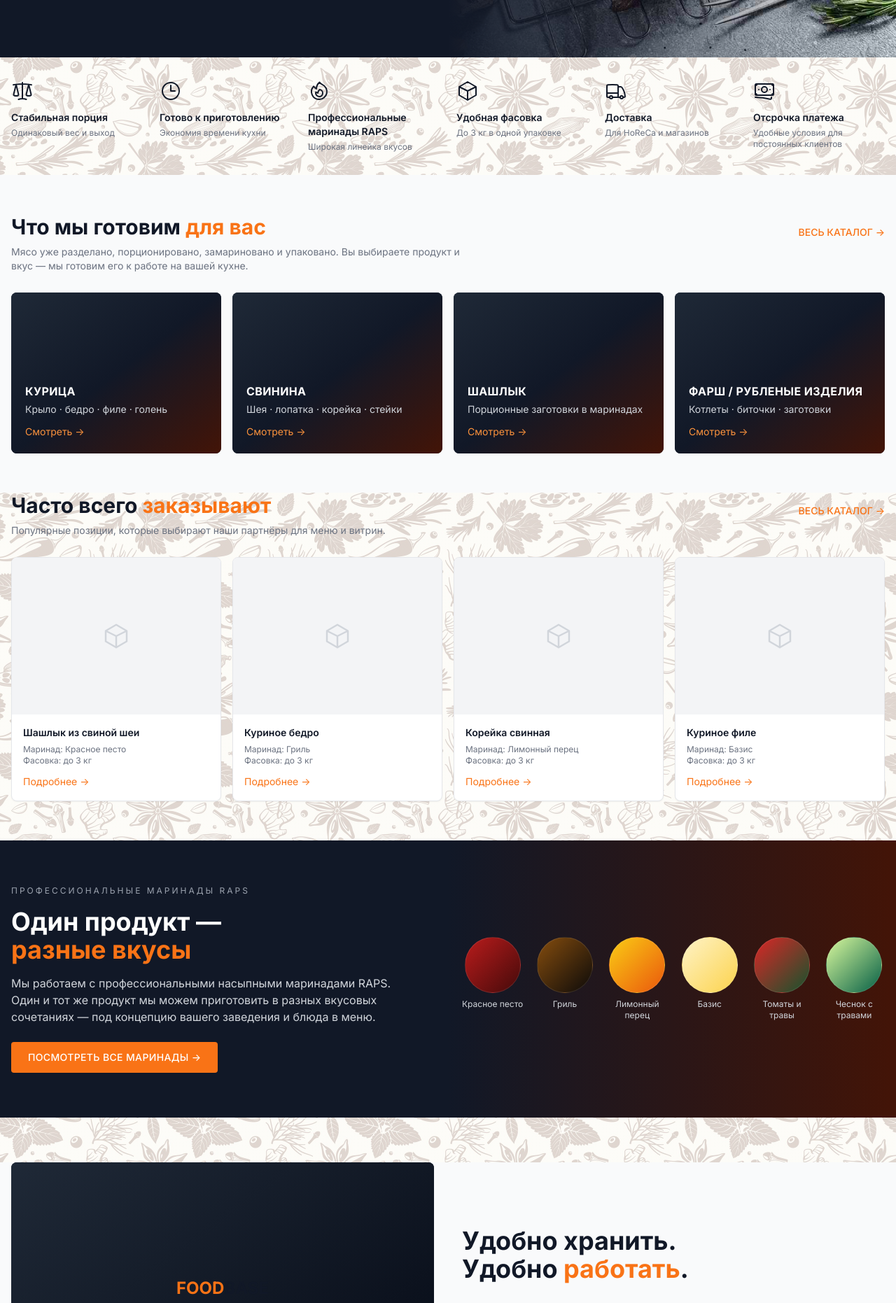
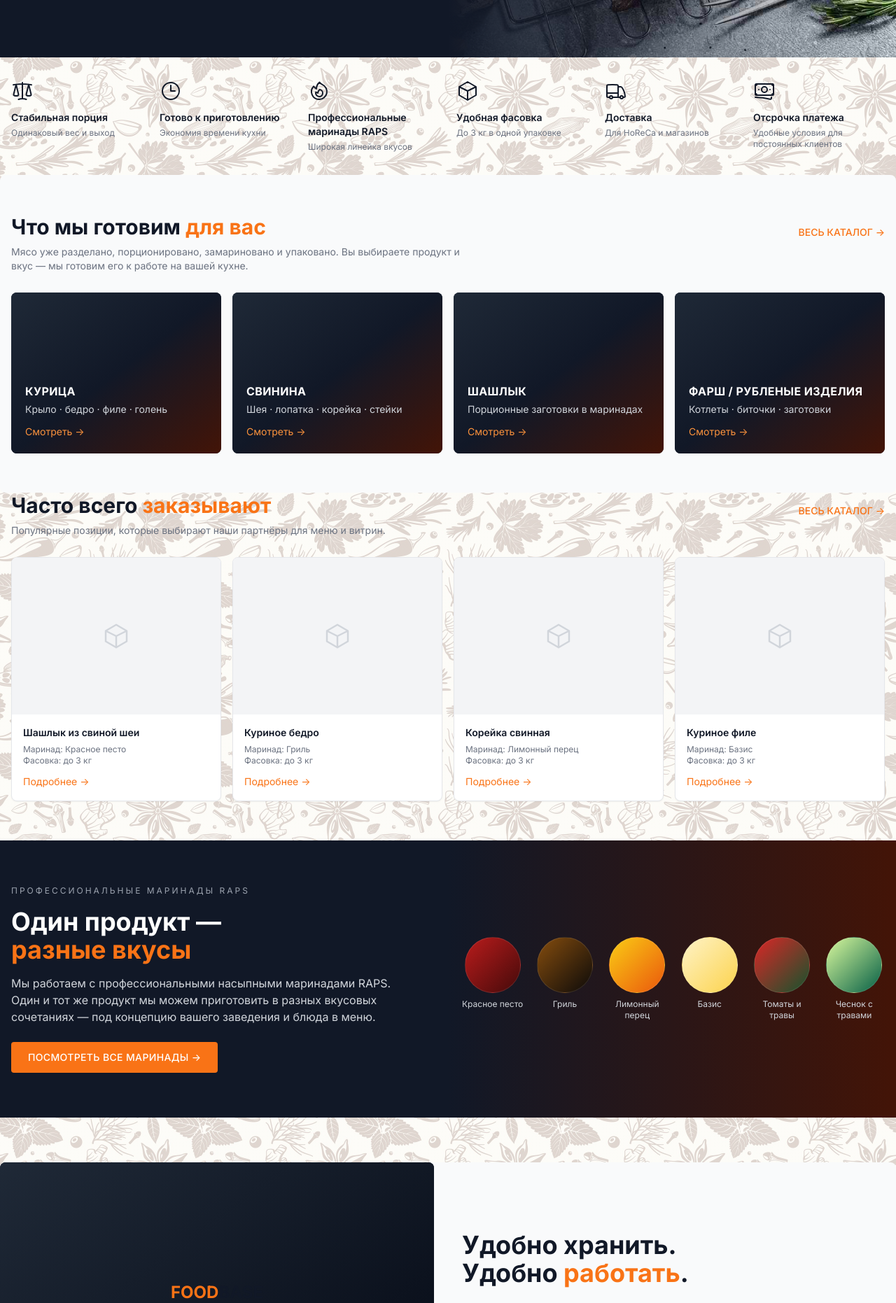
Before and after one commit to PaulBar3/horeca, a Django app: page / in a window 1280 px wide. Shown: the part 472-2334 px from the top of the page at 70% size. Run offline with Django 5.2, Linux system fonts and the light colour scheme; data comes from the database, SQL or seed files in the repository; data that the repository does not hold is empty.

Commit message:
style(ui): обновить скругление углов и стилизацию блоков в шаблонах
Обновление визуального стиля различных компонентов интерфейса:
- Применение `rounded-lg` для карточек товара, блоков контактов и секций на главной странице для более современного вида.
- Корректировка скруглений и отступов в блоке "Удобно хранить" для улучшения визуальной целостности сетки.

```diff
--- a/templates/catalog/product_detail.html
+++ b/templates/catalog/product_detail.html
@@ -49,7 +49,7 @@
                 </div>
             </form>
 
-            <div class="border bg-white rounded p-4 text-sm space-y-2">
+            <div class="border bg-white rounded-lg p-4 text-sm space-y-2">
                 {% if product.calories %}<div class="flex justify-between"><span class="text-gray-500">Калорийность</span><span>{{ product.calories }} ккал/100г</span></div>{% endif %}
                 {% if product.protein %}<div class="flex justify-between"><span class="text-gray-500">Белки</span><span>{{ product.protein }} г</span></div>{% endif %}
                 {% if product.fat %}<div class="flex justify-between"><span class="text-gray-500">Жиры</span><span>{{ product.fat }} г</span></div>{% endif %}
--- a/templates/core/contacts.html
+++ b/templates/core/contacts.html
@@ -12,7 +12,7 @@
                 <p class="flex items-center gap-2">{% include "partials/_icon.html" with name="map-pin" class="w-4 h-4 text-orange-500 shrink-0" %} г. Минск, ул. Промышленная, 1</p>
                 <p class="flex items-center gap-2">{% include "partials/_icon.html" with name="clock" class="w-4 h-4 text-orange-500 shrink-0" %} Пн-Пт: 8:00-18:00, Сб: 9:00-15:00</p>
             </div>
-            <div class="mt-6 p-4 bg-gray-50 rounded text-xs text-gray-500">
+            <div class="mt-6 p-4 bg-gray-50 rounded-lg text-xs text-gray-500">
                 <p>УНП: 123456789</p>
                 <p>Р/с BY1234567890123456789012</p>
                 <p>Белгазпромбанк, БИК: BELBY2X</p>
--- a/templates/core/home.html
+++ b/templates/core/home.html
@@ -62,7 +62,7 @@
 
 {# ===== ЧТО МЫ ГОТОВИМ (категории) ===== #}
 <section>
-    <div class="max-w-7xl mx-auto bg-gray-50 px-4 py-14">
+    <div class="max-w-7xl mx-auto bg-gray-50 px-4 py-14 rounded-lg">
         <div class="flex items-end justify-between gap-4 mb-2">
             <h2 class="text-2xl md:text-3xl font-bold">Что мы готовим <span class="text-orange-500">для вас</span></h2>
             <a href="{% url 'catalog:product_list' %}" class="text-orange-500 text-sm font-medium hover:underline uppercase shrink-0">Весь каталог &rarr;</a>
@@ -167,9 +167,9 @@
 {# ===== УДОБНО ХРАНИТЬ ===== #}
 <section>
     <div class="max-w-7xl mx-auto lg:py-16">
-        <div class="bg-gray-50 px-4 py-16 lg:py-0 grid lg:grid-cols-2 gap-10 items-center">
+        <div class="bg-gray-50 px-4 py-16 lg:py-0 rounded-lg overflow-hidden grid lg:grid-cols-2 gap-10 items-center">
         {# ФОТО упаковки: заменить блок на <img> #}
-        <div class="rounded-lg overflow-hidden bg-gray-900 aspect-[4/3] relative flex items-center justify-center">
+        <div class="rounded-lg overflow-hidden bg-gray-900 aspect-[4/3] relative flex items-center justify-center lg:-ml-4 lg:rounded-l-none">
             <div class="absolute inset-0 bg-gradient-to-br from-gray-800 to-gray-950" aria-hidden="true"></div>
             <div class="relative text-center px-6">
                 <p class="text-2xl font-bold"><span class="text-orange-500">FOOD</span>BASE</p>
```
